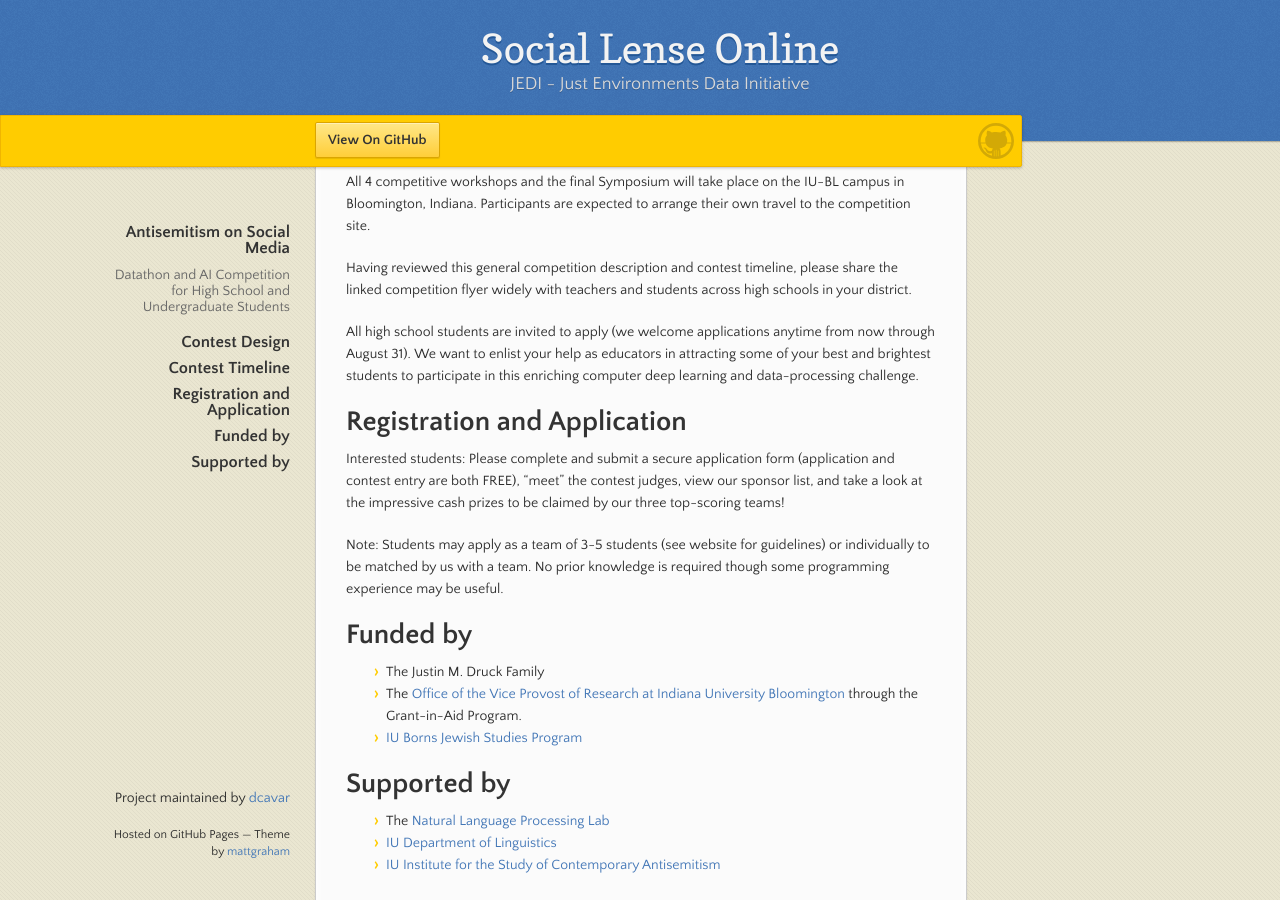
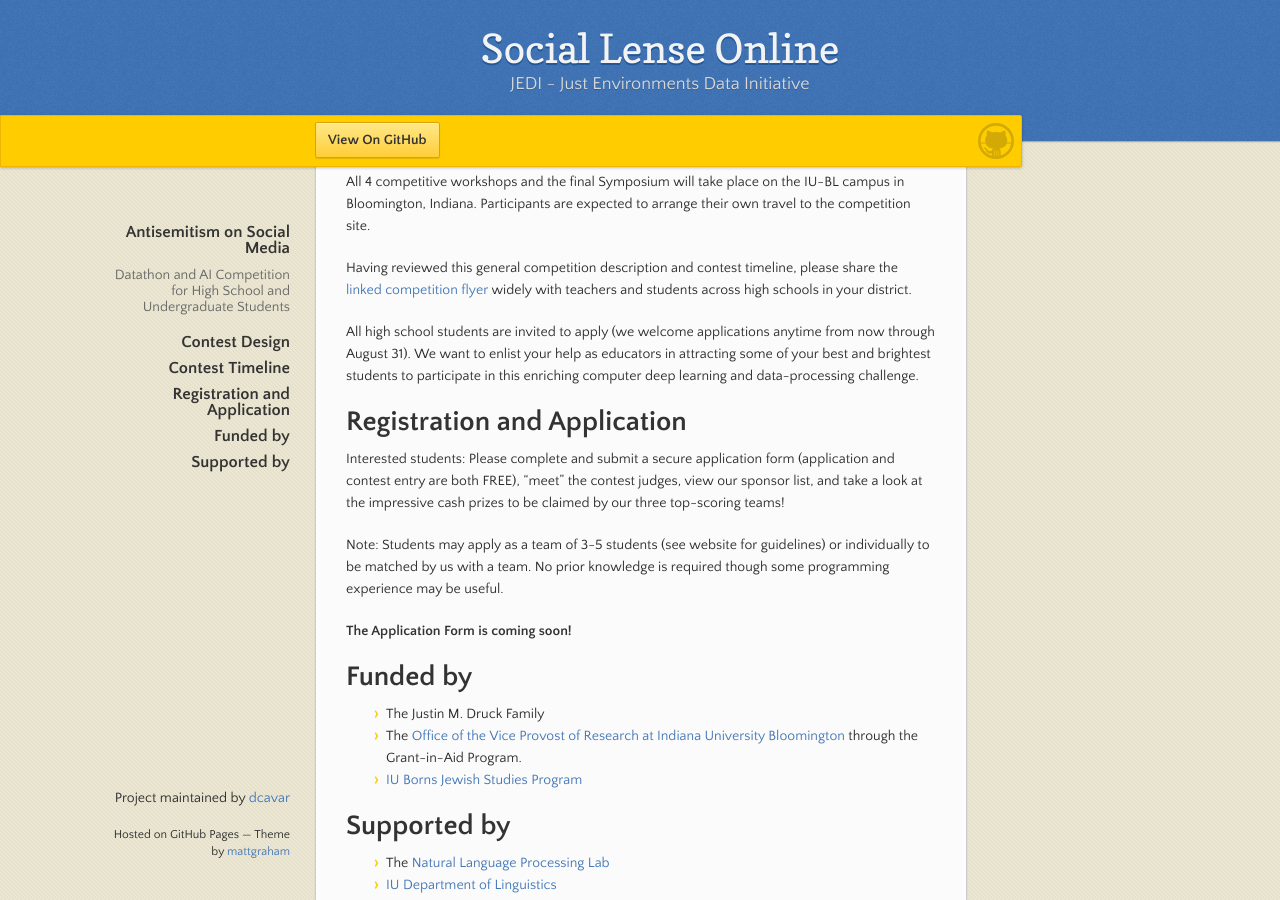
Before and after one commit to dcavar/sociallenseonline.github.io, a Jekyll site: the page built from docs/index.md, in a window 1280 px wide and 900 px high, scrolled down 2156 px. Built offline with Jekyll 4.4.1, drawn with Linux system fonts in a browser that asks for light colours; some of the changed lines change nothing that is shown.

Commit message:
added layout and first page

```diff
--- a/docs/index.md
+++ b/docs/index.md
@@ -79,7 +79,7 @@
 
 All 4 competitive workshops and the final Symposium will take place on the IU-BL campus in Bloomington, Indiana. Participants are expected to arrange their own travel to the competition site.
 
-Having reviewed this general competition description and contest timeline, please share the linked competition flyer widely with teachers and students across high schools in your district.
+Having reviewed this general competition description and contest timeline, please share the [linked competition flyer](Flyer.pdf) widely with teachers and students across high schools in your district.
 
 All high school students are invited to apply (we welcome applications anytime from now through August 31). We want to enlist your help as educators in attracting some of your best and brightest students to participate in this enriching computer deep learning and data-processing challenge.
 
@@ -89,6 +89,8 @@
 Interested students: Please complete and submit a secure application form (application and contest entry are both FREE), "meet" the contest judges, view our sponsor list, and take a look at the impressive cash prizes to be claimed by our three top-scoring teams!
 
 Note: Students may apply as a team of 3-5 students (see website for guidelines) or individually to be matched by us with a team. No prior knowledge is required though some programming experience may be useful.
+
+**The Application Form is coming soon!**
 
 
 
```
